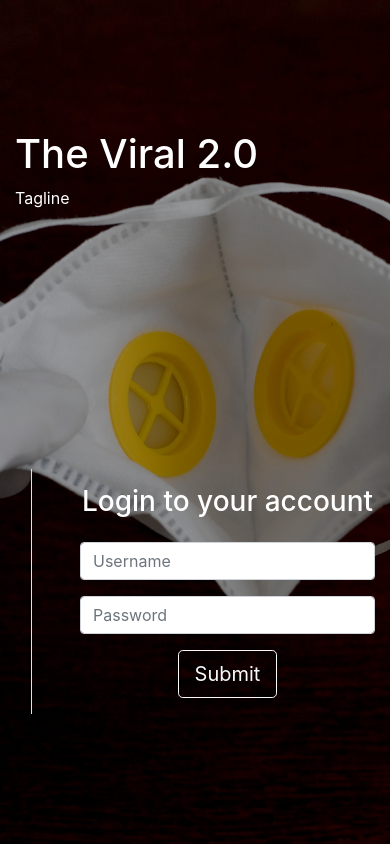
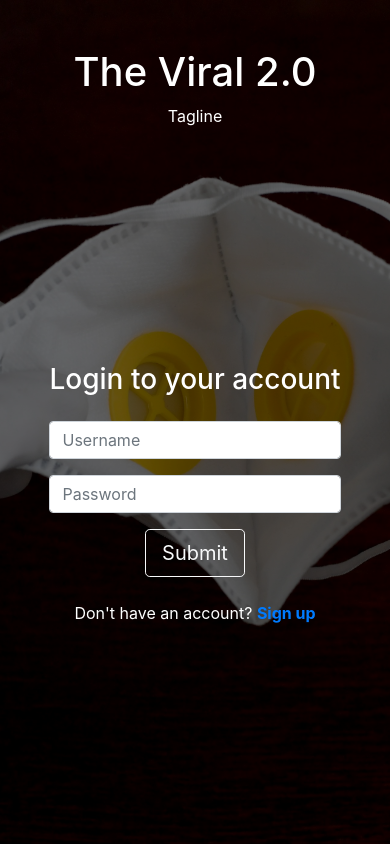
Before and after one commit to MarciaAdler/Project3-Viral2.0, a React (Create React App) app in the folder client/: page / in a window 390 px wide. Shown: the top 844 px of the page. Built offline with nearby package versions, Linux system fonts and the light colour scheme.

Commit message:
hero-mobile

```diff
--- a/client/src/pages/LoginLayout.js
+++ b/client/src/pages/LoginLayout.js
@@ -8,12 +8,12 @@ function LoginLayout(props) {
       <div className="h-100 w-100">
           <Container fluid className="h-100 w-100 home-hero">
                 <Row className="h-100 justify-content-center">
-                    <Col md={4} lg={3} className="my-auto text-md-right">
+                    <Col md={"auto"} className="mt-5 my-md-auto text-center text-md-right">
                         <h1>The Viral 2.0</h1>
                         Tagline
                     </Col>
-                    <Col md={5} lg={4} className="my-auto">
-                    <Form className="border-left ml-3 pl-5 py-3 text-center">
+                    <Col xs={"auto"} className="mt-3 my-md-auto">
+                    <Form className="border-left ml-md-3 pl-md-5 py-3 text-center">
                         <h3 className="mb-4">Login to your account</h3>
                         <Form.Group className="mb-3" controlId="formUsername">
                             <Form.Control type="email" placeholder="Username" />
@@ -25,6 +25,7 @@ function LoginLayout(props) {
                         <Button variant="outline-light" size="lg" className="mx-auto d-block mt-3" type="submit">
                             Submit
                         </Button>
+                        <p className="mt-4 mb-0">Don't have an account? <a href="#">Sign up</a></p>
                         </Form>
                     </Col>
                 </Row>
--- a/client/src/pages/assets/styles/LoginLayout.css
+++ b/client/src/pages/assets/styles/LoginLayout.css
@@ -18,5 +18,18 @@ div#root{
 }
 
 .home-hero .row {
-    background-color: rgba(0, 0, 0, 0.4);;
+    background-color: rgba(0, 0, 0, 0.6);;
 }
+
+.home-hero a {
+    font-weight: bold;
+}
+
+/* Styles for viewports xs and sm in bootstrap */
+@media (max-width:767px){
+
+    form.border-left{
+        border-left:none!important;
+    }
+
+}
```
